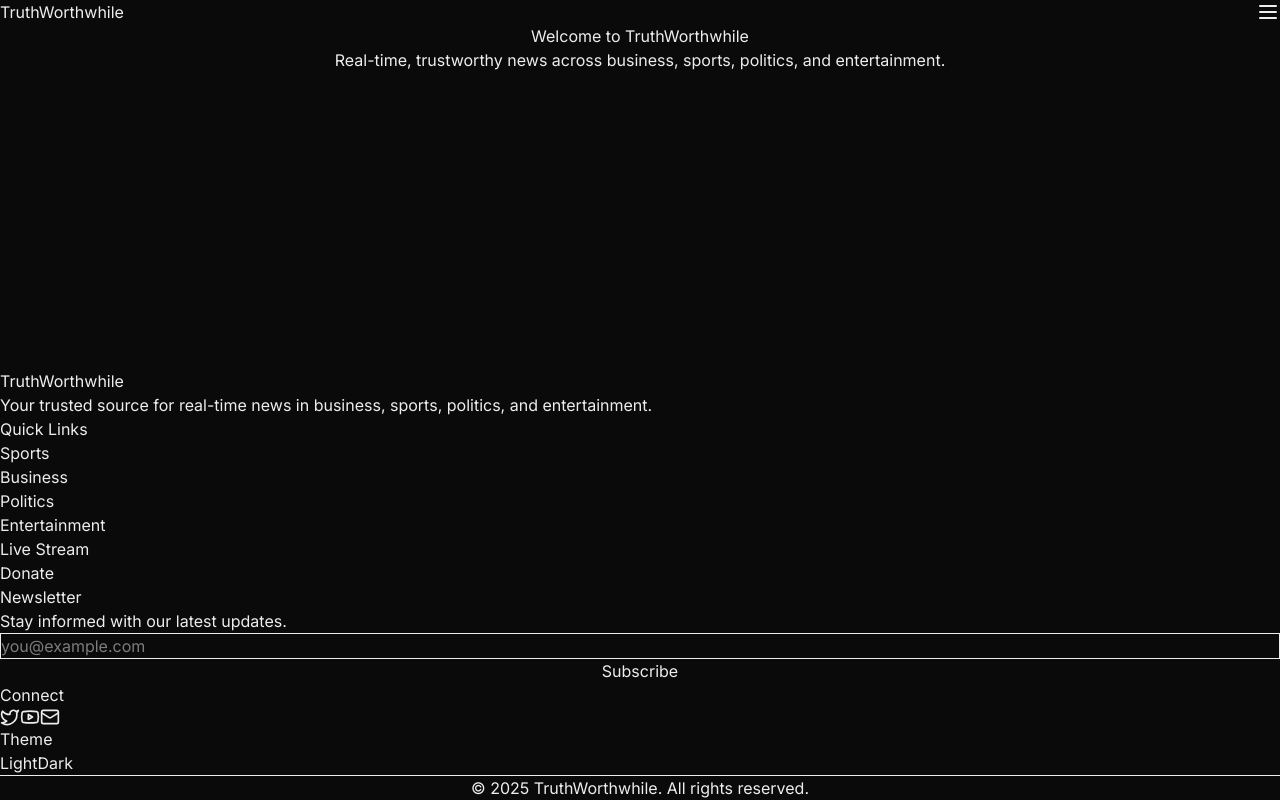
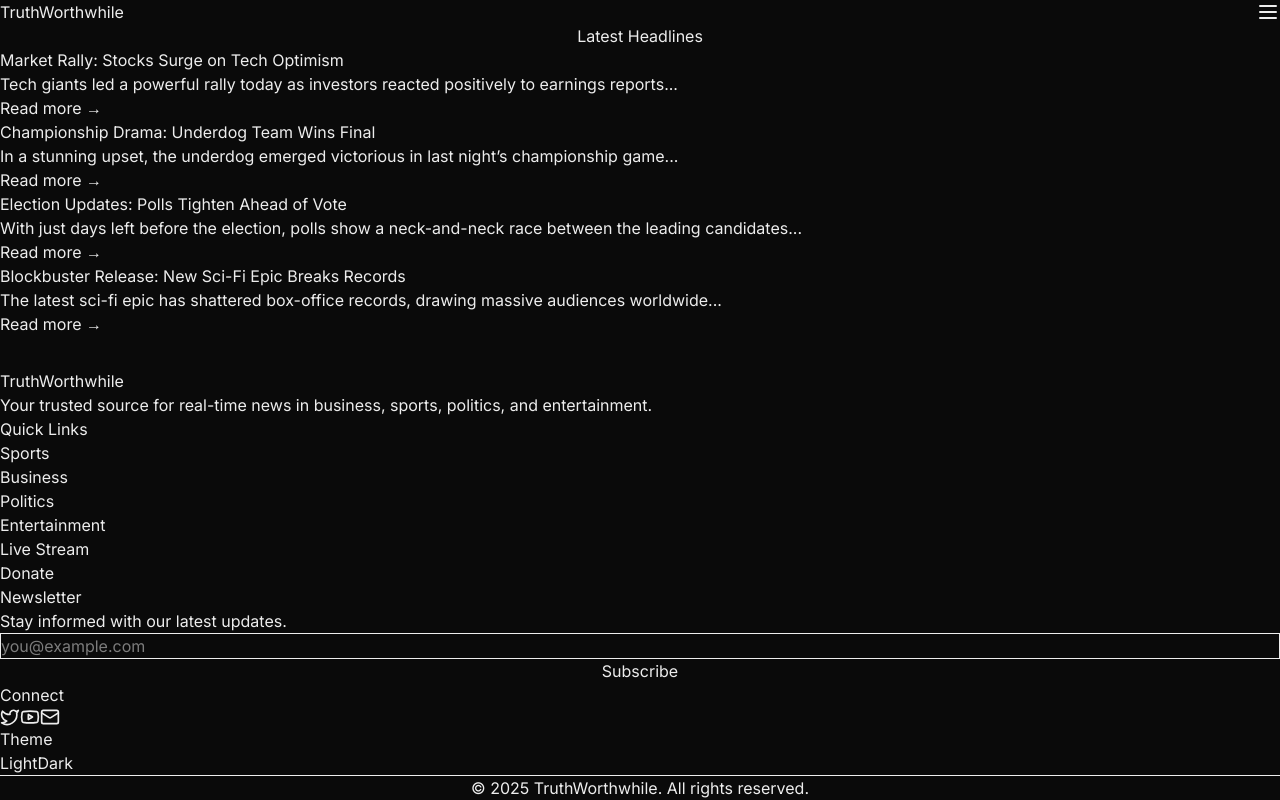
Before and after one commit to NewtonRatz/truthworthwhile, a Next.js app: page / in a window 1280 px wide. Built offline with nearby package versions, Linux system fonts and the light colour scheme.

Commit message:
Styled category pages and added NewsCard component

```diff
--- a/src/app/business/page.tsx
+++ b/src/app/business/page.tsx
@@ -2,11 +2,13 @@ import React from "react";
 
 export default function BusinessPage() {
   return (
-    <section className="py-20 text-center">
-      <h1 className="text-4xl font-bold mb-4 text-white">Business News</h1>
-      <p className="text-gray-400 text-lg max-w-xl mx-auto">
-        Get the latest in business, finance, startups, and market trends. Stay informed and ahead.
-      </p>
+    <section className="py-16 bg-[var(--background)] text-[var(--foreground)]">
+      <div className="max-w-7xl mx-auto px-4">
+        <h1 className="text-4xl font-bold mb-6">Business News</h1>
+        <p className="text-gray-600 dark:text-gray-400">
+          Get the latest in business, finance, startups, and market trends.
+        </p>
+      </div>
     </section>
   );
 }
--- a/src/app/entertainment/page.tsx
+++ b/src/app/entertainment/page.tsx
@@ -2,11 +2,13 @@ import React from "react";
 
 export default function EntertainmentPage() {
   return (
-    <section className="py-20 text-center">
-      <h1 className="text-4xl font-bold mb-4 text-white">Entertainment News</h1>
-      <p className="text-gray-400 text-lg max-w-xl mx-auto">
-        Dive into movies, music, celebrity news, streaming, and pop culture stories.
-      </p>
+    <section className="py-16 bg-[var(--background)] text-[var(--foreground)]">
+      <div className="max-w-7xl mx-auto px-4">
+        <h1 className="text-4xl font-bold mb-6">Entertainment News</h1>
+        <p className="text-gray-600 dark:text-gray-400">
+          Catch up on movies, music, celebrity gossip, and pop culture.
+        </p>
+      </div>
     </section>
   );
 }
--- a/src/app/page.tsx
+++ b/src/app/page.tsx
@@ -1,14 +1,45 @@
-// src/app/page.tsx
+import React from "react";
+import NewsCard from "@/components/NewsCard";
+
+const dummyArticles = [
+  {
+    title: "Market Rally: Stocks Surge on Tech Optimism",
+    summary: "Tech giants led a powerful rally today as investors reacted positively to earnings reports...",
+    href: "/business/1",
+  },
+  {
+    title: "Championship Drama: Underdog Team Wins Final",
+    summary: "In a stunning upset, the underdog emerged victorious in last night’s championship game...",
+    href: "/sports/1",
+  },
+  {
+    title: "Election Updates: Polls Tighten Ahead of Vote",
+    summary: "With just days left before the election, polls show a neck-and-neck race between the leading candidates...",
+    href: "/politics/1",
+  },
+  {
+    title: "Blockbuster Release: New Sci-Fi Epic Breaks Records",
+    summary: "The latest sci-fi epic has shattered box-office records, drawing massive audiences worldwide...",
+    href: "/entertainment/1",
+  },
+];
 
 export default function Home() {
   return (
-    <section className="text-center py-20">
-      <h1 className="text-4xl font-bold text-white mb-4">
-        Welcome to TruthWorthwhile
-      </h1>
-      <p className="text-gray-400 max-w-xl mx-auto text-lg">
-        Real-time, trustworthy news across business, sports, politics, and entertainment.
-      </p>
+    <section className="py-16 bg-[var(--background)] text-[var(--foreground)]">
+      <div className="max-w-7xl mx-auto px-4">
+        <h1 className="text-5xl font-bold text-center mb-8">Latest Headlines</h1>
+        <div className="grid gap-8 grid-cols-1 sm:grid-cols-2 lg:grid-cols-2 xl:grid-cols-4">
+          {dummyArticles.map((article) => (
+            <NewsCard
+              key={article.href}
+              title={article.title}
+              summary={article.summary}
+              href={article.href}
+            />
+          ))}
+        </div>
+      </div>
     </section>
   );
 }
--- a/src/app/politics/page.tsx
+++ b/src/app/politics/page.tsx
@@ -2,11 +2,13 @@ import React from "react";
 
 export default function PoliticsPage() {
   return (
-    <section className="py-20 text-center">
-      <h1 className="text-4xl font-bold mb-4 text-white">Politics News</h1>
-      <p className="text-gray-400 text-lg max-w-xl mx-auto">
-        Stay updated on political developments, elections, legislation, and government affairs.
-      </p>
+    <section className="py-16 bg-[var(--background)] text-[var(--foreground)]">
+      <div className="max-w-7xl mx-auto px-4">
+        <h1 className="text-4xl font-bold mb-6">Politics News</h1>
+        <p className="text-gray-600 dark:text-gray-400">
+          Stay updated on elections, legislation, and political affairs worldwide.
+        </p>
+      </div>
     </section>
   );
 }
--- a/src/app/sports/page.tsx
+++ b/src/app/sports/page.tsx
@@ -2,11 +2,13 @@ import React from "react";
 
 export default function SportsPage() {
   return (
-    <section className="py-20 text-center">
-      <h1 className="text-4xl font-bold mb-4 text-white">Sports News</h1>
-      <p className="text-gray-400 text-lg max-w-xl mx-auto">
-        Scores, highlights, and headlines from your favorite teams and global sporting events.
-      </p>
+    <section className="py-16 bg-[var(--background)] text-[var(--foreground)]">
+      <div className="max-w-7xl mx-auto px-4">
+        <h1 className="text-4xl font-bold mb-6">Sports News</h1>
+        <p className="text-gray-600 dark:text-gray-400">
+          Scores, highlights, and headlines from your favorite teams and events.
+        </p>
+      </div>
     </section>
   );
 }
--- a/src/app/technology/page.tsx
+++ b/src/app/technology/page.tsx
@@ -2,11 +2,13 @@ import React from "react";
 
 export default function TechnologyPage() {
   return (
-    <section className="py-20 text-center">
-      <h1 className="text-4xl font-bold mb-4 text-white">Technology News</h1>
-      <p className="text-gray-400 text-lg max-w-xl mx-auto">
-        Explore the latest in AI, gadgets, software, innovation, and tech trends shaping the world.
-      </p>
+    <section className="py-16 bg-[var(--background)] text-[var(--foreground)]">
+      <div className="max-w-7xl mx-auto px-4">
+        <h1 className="text-4xl font-bold mb-6">Technology News</h1>
+        <p className="text-gray-600 dark:text-gray-400">
+          Explore the latest in AI, gadgets, software, and tech innovation.
+        </p>
+      </div>
     </section>
   );
 }
--- /dev/null
+++ b/src/components/NewsCard.tsx
@@ -0,0 +1,24 @@
+import React from "react";
+import Link from "next/link";
+
+interface NewsCardProps {
+  title: string;
+  summary: string;
+  href: string;
+}
+
+export default function NewsCard({ title, summary, href }: NewsCardProps) {
+  return (
+    <Link href={href} className="block group">
+      <div className="bg-white dark:bg-gray-800 rounded-lg shadow-md overflow-hidden hover:shadow-lg transition p-6">
+        <h2 className="text-xl font-semibold text-gray-900 dark:text-gray-100 group-hover:text-blue-600 transition">
+          {title}
+        </h2>
+        <p className="mt-2 text-gray-600 dark:text-gray-400">{summary}</p>
+        <span className="mt-4 inline-block text-pink-600 dark:text-pink-400 font-medium group-hover:underline">
+          Read more →
+        </span>
+      </div>
+    </Link>
+  );
+}
```
